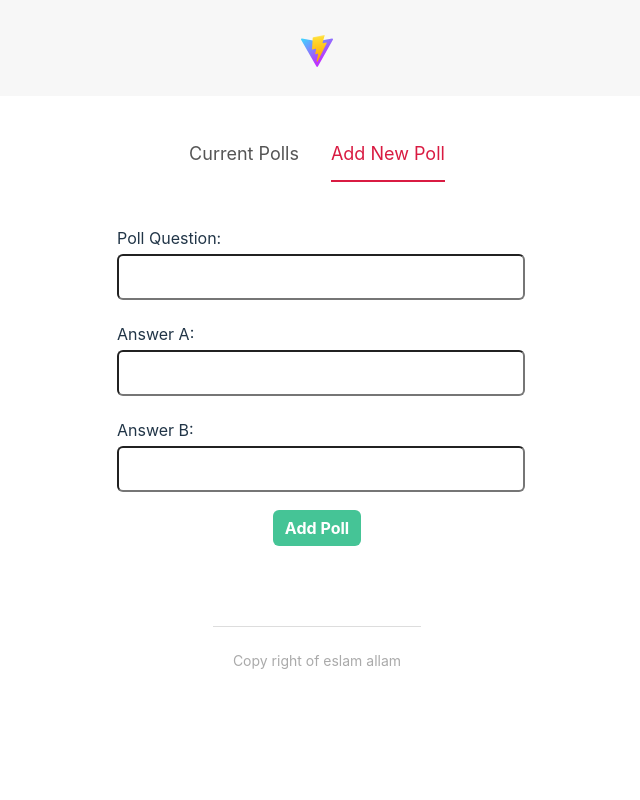
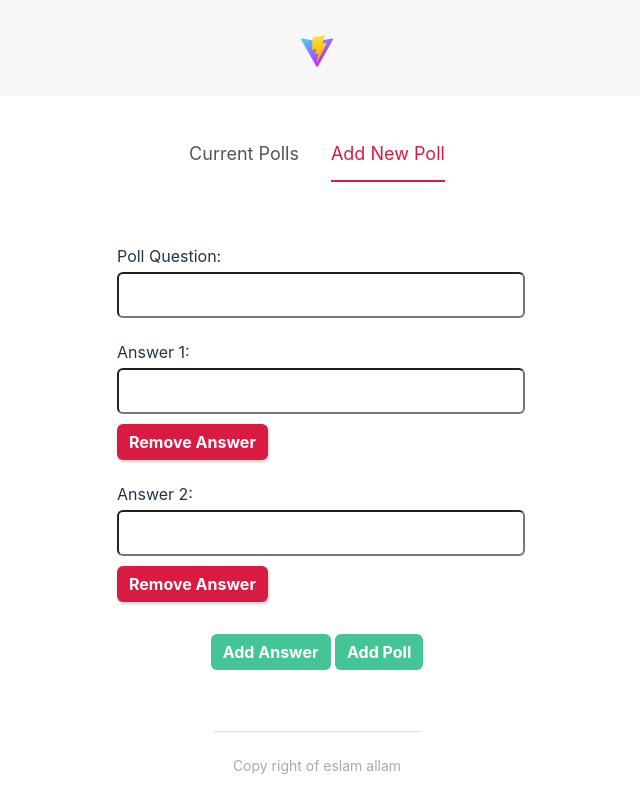
Before and after one commit to eslam-allam/polls_svelte, a Svelte app: page / in a window 1280 px wide. Both pictures are taken after a click on the item "Add New Poll". Shown: the whole page, without its empty margins (323-963 px from the left). Built offline with nearby package versions, Linux system fonts and the light colour scheme.

Commit message:
feat: Add multiple answer support

```diff
--- a/src/App.svelte
+++ b/src/App.svelte
@@ -28,5 +28,6 @@
   main {
     max-width: 960px;
     margin: 40px auto;
+    height: 100%;
   }
 </style>
--- a/src/app.css
+++ b/src/app.css
@@ -2,7 +2,6 @@
   font-family: Inter, system-ui, Avenir, Helvetica, Arial, sans-serif;
   line-height: 2;
   font-weight: 400;
-
 
   font-synthesis: none;
   text-rendering: optimizeLegibility;
--- a/src/components/CreatePollForm.svelte
+++ b/src/components/CreatePollForm.svelte
@@ -1,61 +1,125 @@
 <script>
+  import { createEventDispatcher } from "svelte";
   import Button from "../shared/Button.svelte";
+  import { Poll } from "../models/Poll.js";
 
-  let fields = { question: "", answerA: "", answerB: "" };
-  let errors = { question: "", answerA: "", answerB: "" };
+  let dispatch = createEventDispatcher();
+
+  let nAnswers = 2;
+  let poll = new Poll();
+  let errors = {};
   let valid = false;
+
   const submitHandler = () => {
     valid = true;
 
-    if (fields.question.trim().length < 5) {
+    if (poll.question.trim().length < 5) {
       valid = false;
       errors.question = "Question must be at least 5 characters long";
     } else {
       errors.question = "";
     }
 
-
-    if (fields.answerA.trim().length < 1) {
+    if (nAnswers < 2) {
       valid = false;
-      errors.answerA = "Answer A cannot be empty";
+      errors.general = "Must have at least 2 answers";
     } else {
-      errors.answerA = "";
+      errors.general = "";
     }
 
-
-    if (fields.answerB.trim().length < 1) {
+    for (let i = 0; i < nAnswers; i++) {
+      let answerName = `answer-${i}`;
+      let answer = poll.options[i];
+      if (!answer || answer.trim().length < 1) {
         valid = false;
-      errors.answerB = "Answer B cannot be empty";
+        errors[answerName] = "Answer cannot be empty";
       } else {
-      errors.answerB = "";
+        errors[answerName] = "";
+      }
     }
 
     if (valid) {
-      console.log("form submitted");
+      dispatch("newPoll", poll);
+      poll = new Poll();
     }
   };
 </script>
 
+<main>
   <form on:submit|preventDefault={submitHandler}>
+    <div class="error">{errors.general ? errors.general : ""}</div>
     <div class="form-field">
       <label for="question">Poll Question:</label>
-    <input type="text" id="question" class:invalid={errors.question} bind:value={fields.question} />
-    <div class="error">{errors.question}</div>
+      <input
+        type="text"
+        id="question"
+        class:invalid={errors.question}
+        bind:value={poll.question}
+      />
+      <div class="error">{errors.question ? errors.question : ""}</div>
     </div>
+    {#each { length: nAnswers } as _, i}
       <div class="form-field">
-    <label for="answer-a">Answer A:</label>
-    <input type="text" id="answer-a" class:invalid={errors.answerA} bind:value={fields.answerA} />
-    <div class="error">{errors.answerA}</div>
+        <label for="answer-{i}">Answer {i + 1}:</label>
+        <input
+          type="text"
+          id="answer-{i}"
+          class:invalid={errors[`answer-${i}`]}
+          bind:value={poll.options[i]}
+        />
+
+        <div class="remove">
+          <Button
+            onClick={(e) => {
+              e.preventDefault();
+              nAnswers--;
+              poll.options = poll.options
+                .slice(0, i)
+                .concat(poll.options.slice(i + 1, poll.options.length));
+            }}>Remove Answer</Button
+          >
         </div>
-  <div class="form-field">
-    <label for="answer-b">Answer B:</label>
-    <input type="text" id="answer-b" class:invalid={errors.answerB} bind:value={fields.answerB} />
-    <div class="error">{errors.answerB}</div>
+        <div class="error">
+          {errors[`answer-${i}`] ? errors[`answer-${i}`] : ""}
         </div>
+      </div>
+    {/each}
+
+    <div class="form-buttons">
+      <Button
+        type="secondary"
+        flat={true}
+        onClick={(e) => {
+          e.preventDefault();
+          nAnswers++;
+        }}>Add Answer</Button
+      >
       <Button type="secondary" flat={true}>Add Poll</Button>
+    </div>
   </form>
+</main>
 
 <style>
+  main::-webkit-scrollbar {
+    width: 5px;
+  }
+
+  main::-webkit-scrollbar-track {
+    background: #d91b42;
+    border-radius: 10px;
+  }
+  main::-webkit-scrollbar-thumb {
+    background: rgba(255, 255, 255, 0.6);
+    border-radius: 10px;
+  }
+
+  main {
+    height: 65lvh;
+    width: 550px;
+    margin: 0 auto;
+    flex: 1;
+    overflow-y: auto;
+  }
   form {
     width: 400px;
     margin: 0 auto;
@@ -71,8 +135,16 @@
     border-radius: 6px;
   }
 
+  label {
+    display: block;
+    text-align: left;
+  }
+
   div {
     margin: 10px auto;
+  }
+
+  .remove {
     text-align: left;
   }
 
@@ -90,4 +162,8 @@
     font-size: 12px;
     color: #d91b42;
   }
+
+  .form-buttons {
+    margin-top: 2em;
+  }
 </style>
--- a/src/components/Footer.svelte
+++ b/src/components/Footer.svelte
@@ -4,8 +4,10 @@
 
 <style>
   footer {
-    padding: 40px;
     text-align: center;
+    width: 100%;
+    position: fixed;
+    bottom: 0;
   }
 
   .copyright {
--- /dev/null
+++ b/src/models/Poll.js
@@ -0,0 +1,6 @@
+export class Poll {
+  constructor() {
+    this.question = "";
+    this.options = [];
+  }
+}
--- a/src/shared/Button.svelte
+++ b/src/shared/Button.svelte
@@ -2,9 +2,10 @@
   export let type = "primary";
   export let flat = false;
   export let inverse = false;
+  export let onClick = () => {}
 </script>
 
-<button class={type} class:flat={flat} class:inverse={inverse}>
+<button class={type} class:flat={flat} class:inverse={inverse} on:click={onClick}>
   <slot />
 </button>
 
```
Lines whose indentation alone changed are shown as unchanged.
